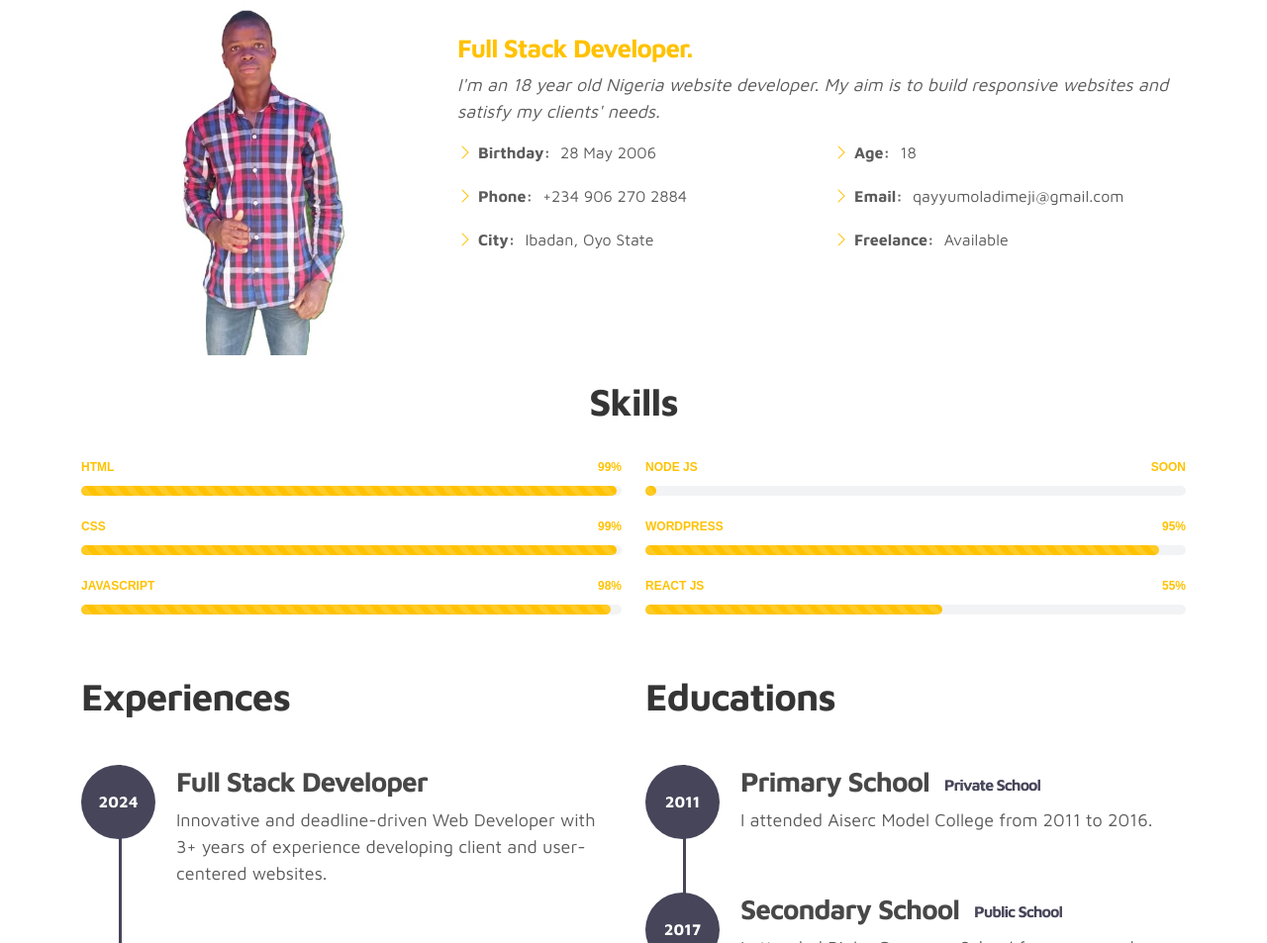
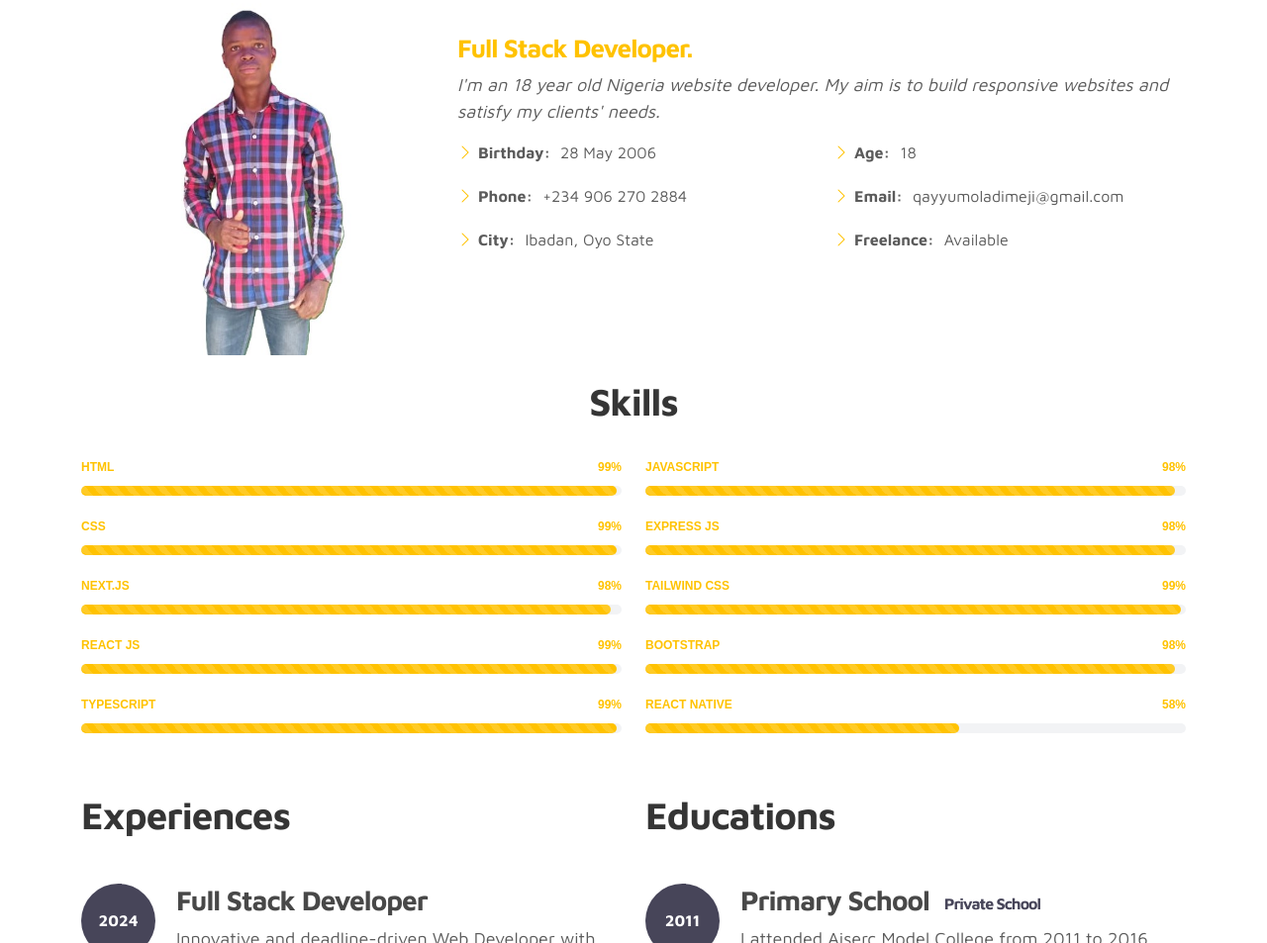
Before and after one commit to Yotrages/verportfolio, a plain HTML site: page index.html in a window 1280 px wide. Shown: the part 1822-2775 px from the top of the page at 99% size. Drawn offline with nearby package versions, Linux system fonts and the light colour scheme; a script that the page names is missing.

Commit message:
make some changes

```diff
--- a/index.html
+++ b/index.html
@@ -115,7 +115,7 @@
     <div class="container project-section">
       <div class="row">
           <div class="col-12">
-              <h2 class="text-center">My Projects</h2>
+              <h2 class="text-center">Some of My Projects</h2>
               <div class="iframe-container">
                   <iframe id="project-iframe" src="https://awesomestart.netlify.app" scrolling="yes"></iframe>
               </div>
@@ -128,7 +128,7 @@
   </div>
 
   <script>
-      const websites = ["https://awesomestart.netlify.app", "https://delicacyfood.netlify.app", "https://qayyumportfolio.netlify.app"];
+      const websites = ["https://awesomestart.netlify.app", "https://promptopia-black-iota.vercel.app", "https://delicacyfood.netlify.app", "https://ultimate-react-five.vercel.app", "https://bioku.netlify.app", "https://qayyumportfolio.netlify.app", "https://kind-heart-blue.vercel.app", "https://sparkle-cart-eight.vercel.app, "];
       let currentIndex = 0;
 
       document.getElementById('prev-btn').addEventListener('click', function() {
@@ -217,8 +217,54 @@
               </div>
             </div>
 
+          </div>
+          <div class="col-lg-6">
+
             <div class="progress">
               <span class="skill">JavaScript <i class="val">98%</i></span>
+              <div class="progress-bar-wrap">
+                <div class="progress-bar progress-bar-striped progress-bar-animated" role="progressbar" aria-valuenow="98" aria-valuemin="0" aria-valuemax="100"></div>
+              </div>
+            </div>
+
+            <div class="progress">
+              <span class="skill">Express js<i class="val">98%</i></span>
+              <div class="progress-bar-wrap">
+                <div class="progress-bar progress-bar-striped progress-bar-animated" role="progressbar" aria-valuenow="98" aria-valuemin="0" aria-valuemax="100"></div>
+              </div>
+            </div>
+          </div>
+
+          <div class="col-lg-6">
+
+
+            <div class="progress">
+              <span class="skill">Next.js<i class="val">98%</i></span>
+              <div class="progress-bar-wrap">
+                <div class="progress-bar progress-bar-striped progress-bar-animated" role="progressbar" aria-valuenow="98" aria-valuemin="0" aria-valuemax="100"></div>
+              </div>
+            </div>
+
+            <div class="progress">
+              <span class="skill">React js<i class="val">99%</i></span>
+              <div class="progress-bar-wrap">
+                <div class="progress-bar progress-bar-striped progress-bar-animated" role="progressbar" aria-valuenow="99" aria-valuemin="0" aria-valuemax="100"></div>
+              </div>
+            </div>
+
+          </div>
+
+          <div class="col-lg-6">
+
+             <div class="progress">
+              <span class="skill">Tailwind css<i class="val">99%</i></span>
+              <div class="progress-bar-wrap">
+                <div class="progress-bar progress-bar-striped progress-bar-animated" role="progressbar" aria-valuenow="99" aria-valuemin="0" aria-valuemax="100"></div>
+              </div>
+            </div>
+
+            <div class="progress">
+              <span class="skill">Bootstrap<i class="val">98%</i></span>
               <div class="progress-bar-wrap">
                 <div class="progress-bar progress-bar-striped progress-bar-animated" role="progressbar" aria-valuenow="98" aria-valuemin="0" aria-valuemax="100"></div>
               </div>
@@ -228,25 +274,24 @@
 
           <div class="col-lg-6">
 
-             <div class="progress">
-              <span class="skill">Node js<i class="val">Soon</i></span>
+
+            <div class="progress">
+              <span class="skill">Typescript<i class="val">99%</i></span>
               <div class="progress-bar-wrap">
-                <div class="progress-bar progress-bar-striped progress-bar-animated" role="progressbar" aria-valuenow="2" aria-valuemin="0" aria-valuemax="100"></div>
+                <div class="progress-bar progress-bar-striped progress-bar-animated" role="progressbar" aria-valuenow="99" aria-valuemin="0" aria-valuemax="100"></div>
               </div>
             </div>
 
+          </div>
+          <div class="col-lg-6">
+
+
             <div class="progress">
-              <span class="skill">WordPress<i class="val">95%</i></span>
+              <span class="skill">React Native<i class="val">58%</i></span>
               <div class="progress-bar-wrap">
-                <div class="progress-bar progress-bar-striped progress-bar-animated" role="progressbar" aria-valuenow="95" aria-valuemin="0" aria-valuemax="100"></div>
+                <div class="progress-bar progress-bar-striped progress-bar-animated" role="progressbar" aria-valuenow="58" aria-valuemin="0" aria-valuemax="100"></div>
               </div>
             </div>
-
-            <div class="progress">
-              <span class="skill">React js<i class="val">55%</i></span>
-              <div class="progress-bar-wrap">
-                <div class="progress-bar progress-bar-striped progress-bar-animated" role="progressbar" aria-valuenow="55" aria-valuemin="0" aria-valuemax="100"></div>
-              </div>
             </div>
 
           </div>
```
